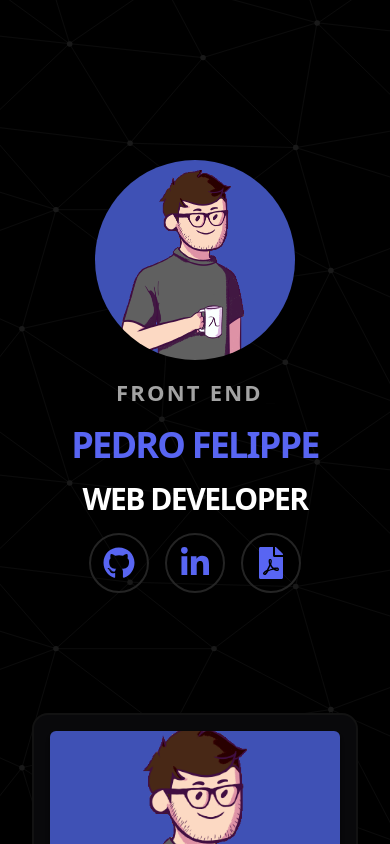
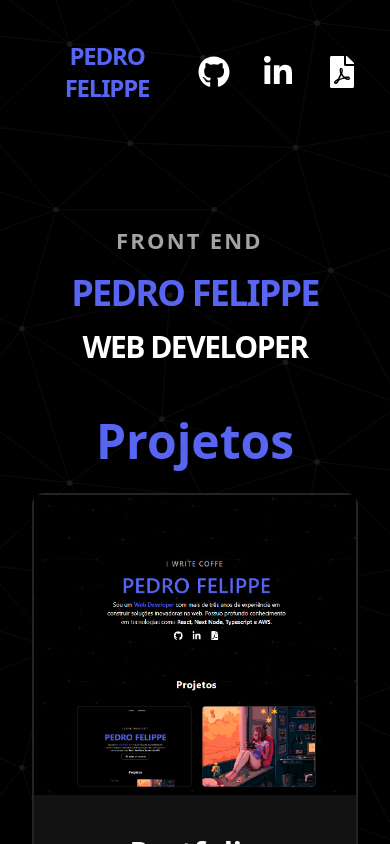
Before and after one commit to pefelippe/Portfolio, a Next.js app: page / in a window 390 px wide. Built offline with nearby package versions, Linux system fonts and the light colour scheme.

Commit message:
refactor: refactor no design, subindo projects

```diff
--- a/pages/_app.tsx
+++ b/pages/_app.tsx
@@ -12,9 +12,8 @@ import Footer from "../src/components/Footer";
 export default function App({ Component, pageProps }: AppProps) {
   return (
     <div
-      className=" snap-y snap-mandatory
+      className="
         overflow-x-hidden overflow-y-scroll bg-[url('/assets/endless-constellation.svg')]
-
         scrollbar scrollbar-track-gray-400/20 scrollbar-thumb-[#5865f2]/80 scroll-smooth
         h-screen min-w-[350px]  min-h-screen  text-[#000] "
     >
@@ -27,15 +26,15 @@ export default function App({ Component, pageProps }: AppProps) {
 
       <Analytics />
 
-      {/* <div className="snap-center ">
+      <div className="snap-center ">
         <Header />
-      </div> */}
+      </div>
 
       <Component {...pageProps} />
 
-      <div className="snap-center ">
+      {/* <div className="snap-center ">
         <Footer />
-      </div>
+      </div> */}
     </div>
   );
 }
--- a/pages/index.tsx
+++ b/pages/index.tsx
@@ -3,17 +3,17 @@ import React from "react";
 import About from "../src/content/About";
 import Hero from "../src/content/Hero";
 import Skills from "../src/content/Skills";
+import Projects from "./../src/content/Projects";
 import Contact from "./Contact";
-import Projects from "./../src/content/Projects";
 
 export default function Home() {
   return (
-    <div className=" space-y-10 md:space-y-20 py-20 md:py-40  ">
+    <div className="w-screen  space-y-10 md:space-y-20 py-20 md:py-40  px-8">
       <Hero />
+      <Projects />
+      <Skills />
       <About />
-      <Skills />
-      <Projects />
-      <Contact />
+      {/* <Contact /> */}
     </div>
   );
 }
--- a/src/atoms/ContentTitle.tsx
+++ b/src/atoms/ContentTitle.tsx
@@ -6,7 +6,7 @@ type Title = {
 
 function ContentTitle({ title }: Title) {
   return (
-    <div className="mx-auto flex w-fit text-[2.5rem] font-bold text-[#5865f2] ">
+    <div className="mx-auto flex w-fit text-[3rem] font-bold text-[#5865f2] ">
       {title}
     </div>
   );
--- a/src/components/Header.tsx
+++ b/src/components/Header.tsx
@@ -15,8 +15,8 @@ function Header({}: Props) {
       initial={{ opacity: 0, y: -50 }}
       animate={{ opacity: 1, y: 0 }}
       transition={{ duration: 2, delay: 1 }}
-      className="min-h-[10vh]  h-fit flex z-40  mx-auto  text-[20px]  border-b-[1px] border-[#303030] rounded max-w-7xl
-       font-semibold  justify-between max-sm:flex-col max-sm:py-10 max-sm:gap-4 w-full items-center px-8"
+      className="min-h-[10vh]  h-fit flex z-40  mx-auto  text-[20px]  rounded max-w-7xl
+       font-semibold  justify-between  max-sm:py-10 max-sm:gap-4 w-full items-center px-8"
     >
       <Link
         href="/"
@@ -27,7 +27,7 @@ function Header({}: Props) {
         <span>Pedro Felippe</span>
       </Link>
 
-      <div className="flex gap-4 md:gap-8 text-white">
+      {/* <div className="flex gap-4 md:gap-8 text-white">
         <Link href="/" className="text-gray-300 hover:text-white" target="">
           <span>Home</span>
         </Link>
@@ -55,6 +55,23 @@ function Header({}: Props) {
         >
           <span> Contato </span>
         </Link>
+      </div> */}
+
+      <div className="flex gap-8  justify-center">
+        <AnimatedBtn className=" " href="https://github.com/pefelippe">
+          <FaGithub className="h-8 w-8 text-white hover:text-[#5865f2]" />
+        </AnimatedBtn>
+
+        <AnimatedBtn
+          className=""
+          href="https://www.linkedin.com/in/pedro-felippe/"
+        >
+          <FaLinkedinIn className="h-8 w-8 text-white hover:text-[#5865f2] " />
+        </AnimatedBtn>
+
+        <AnimatedBtn className="" href="https://resume.io/r/m2cn8pnqu">
+          <FaFilePdf className="h-8 w-8 text-white hover:text-[#5865f2]" />
+        </AnimatedBtn>
       </div>
     </motion.div>
   );
--- a/src/components/ProjectCard.tsx
+++ b/src/components/ProjectCard.tsx
@@ -1,7 +1,7 @@
 import { motion } from "framer-motion";
 import Link from "next/link";
 import React from "react";
-import { FaAngleRight, FaGithub } from "react-icons/fa";
+import { FaAngleRight, FaCode, FaGithub } from "react-icons/fa";
 
 type IProjectCard = {
   description: string;
@@ -9,6 +9,7 @@ type IProjectCard = {
   link: string;
   repo: string;
   title: string;
+  stack: string[];
 };
 
 function ExperienceCard({
@@ -17,24 +18,49 @@ function ExperienceCard({
   imgUrl,
   repo,
   title,
+  stack,
 }: IProjectCard) {
   return (
-    <motion.a
-      whileHover={{
-        scale: 1.05,
-        transition: { duration: 0.1 },
-      }}
-      className="flex flex-col text-white shadow-xl rounded-xl border-2 border-[#242424]  bg-[#121212]  hover:border-[#5865f2] "
-      href=""
-    >
+    <motion.article className="flex flex-col h-full max-w-[600px] text-white shadow-xl rounded-xl border-2 border-[#242424]  bg-[#121212] ">
       <motion.img
         src={imgUrl}
         alt="card image"
-        className="object-cover h-[250px] md:h-[350px]  w-full "
+        className="object-cover h-[300px] w-full "
       />
 
-      <p className="font-bold text-xl py-4 md:py-8">{title}</p>
-    </motion.a>
+      <div className="gap-8 flex flex-col justify-between p-10">
+        <p className="font-bold text-3xl ">{title}</p>
+        <div className=" grid grid-cols-4 gap-4">
+          {stack?.map((item) => {
+            return (
+              <span
+                className="text-gray-300 py-2 px-2 text-md rounded-md border-2 border-[#242424] bg-[#202020]"
+                key={item}
+              >
+                {item}
+              </span>
+            );
+          })}
+        </div>
+
+        <p className="text-xl ">{description}</p>
+
+        <div className=" w-full justify-center gap-4 flex  font-semibold tracking-[1px]">
+          <a
+            href={repo}
+            className="flex gap-4 rounded-xl  w-full py-3 border-2 items-center justify-center hover:underline border-[#5865f2] transition-all"
+          >
+            Código
+          </a>
+          <a
+            href={link}
+            className="flex  rounded-xl  w-full py-4 items-center justify-center hover:underline  bg-[#5865f2] transition-all"
+          >
+            Demo
+          </a>
+        </div>
+      </div>
+    </motion.article>
   );
 }
 
--- a/src/content/About.tsx
+++ b/src/content/About.tsx
@@ -14,7 +14,7 @@ function About({}: Props) {
       initial={{ opacity: 0 }}
       animate={{ opacity: 1 }}
       transition={{ duration: 2 }}
-      className=" h-full w-screen max-w-7xl  text-xl text-[#fff] mx-auto px-8 snap-center"
+      className=" h-full w-full max-w-7xl  text-xl text-[#fff] mx-auto  snap-center"
     >
       <div
         className=" flex flex-col w-full md:flex-row
--- a/src/content/Hero.tsx
+++ b/src/content/Hero.tsx
@@ -4,13 +4,11 @@ import React from "react";
 import { FaFilePdf, FaGithub, FaLinkedinIn } from "react-icons/fa";
 import { Typewriter } from "react-simple-typewriter";
 
-import AnimatedBtn from "../components/motion/AnimatedBtn";
-
 export default function Hero() {
   return (
     <motion.div
-      className="relative px-6 gap-4 mx-auto  w-screen snap-center
-      flex flex-col items-center justify-center h-fit  py-20
+      className="relative px-6 gap-4 mx-auto  w-full snap-center
+      flex flex-col items-center justify-center h-fit
       text-center shadow-md text-[#fff]"
     >
       <motion.div
@@ -19,12 +17,6 @@ export default function Hero() {
         transition={{ duration: 1 }}
         className="w-full flex flex-col items-center justify-center gap-4"
       >
-        <motion.img
-          alt="avatar-pefelippe"
-          src="assets/avatar-pdr.png"
-          className="rounded-full h-[200px] transition-all shadow-md object-cover border-1 border-[#121212]"
-        />
-
         <motion.p
           initial={{ y: -25, opacity: 0 }}
           animate={{ y: 0, opacity: 1 }}
@@ -62,51 +54,6 @@ export default function Hero() {
         >
           Web Developer
         </p>
-
-        <div className="flex gap-4 md:gap-6 justify-center">
-          <AnimatedBtn
-            className="w-fit border-2 border-[#242424] p-3 rounded-full hover:border-[#5865f2] "
-            href="https://github.com/pefelippe"
-          >
-            <FaGithub className="h-8 w-8  text-[#5865f2]" />
-          </AnimatedBtn>
-
-          <AnimatedBtn
-            className="w-fit border-2 border-[#242424] p-3 rounded-full hover:border-[#5865f2]"
-            href="https://www.linkedin.com/in/pedro-felippe/"
-          >
-            <FaLinkedinIn className="h-8 w-8 text-[#5865f2] " />
-          </AnimatedBtn>
-
-          <AnimatedBtn
-            className="w-fit border-2 border-[#242424] p-3 rounded-full hover:border-[#5865f2]"
-            href="https://resume.io/r/m2cn8pnqu"
-          >
-            <FaFilePdf className="h-8 w-8  text-[#5865f2]" />
-          </AnimatedBtn>
-        </div>
-
-        {/* <div className="w-full mt-4 flex flex-col max-sm:gap-3 gap-6 sm:flex-row items-center justify-center text-lg max-sm:px-8 font-semibold">
-          <Link
-            href="#projects"
-            target=""
-            className="w-full inline-flex  items-center justify-center rounded-md border-2 hover:underline bg-[#fff]  text-[#000]
-             px-6 font-semibold
-            py-4 text-center  duration-200  lg:w-auto hover:rounded-2xl"
-          >
-            <span>Meus Projetos</span>
-          </Link>
-
-          <Link
-            href="#contact"
-            target=""
-            className="w-full inline-flex  items-center justify-center px-6 py-4 border-2 rounded-md hover:rounded-2xl hover:underline
-            border-[#5865f2] bg-[#5865f2]  text-[#fff]
-            text-center text-black duration-200 focus:outline-none focus-visible:outline-gray-600 focus-visible:ring-gray-300 lg:w-auto font-semibold"
-          >
-            <span> Entre em contato </span>
-          </Link>
-        </div> */}
       </motion.div>
     </motion.div>
   );
--- a/src/content/Projects.tsx
+++ b/src/content/Projects.tsx
@@ -26,31 +26,35 @@ function Projects() {
       repo: "https://github.com/pefelippe/Portfolio",
       title: "Portfolio",
       imgUrl: "assets/portfolio.png",
-      description: "Meu portfolio pessoal.",
+      stack: ["react", "tailwind", "next", "typescript"],
+      description:
+        "Meu primeiro portfolio pessoal, com objetivo de mostrar meus projetos, habilidades e um pouco mais sobre mim. ",
     },
     {
       id: 2,
       link: "",
       repo: "https://github.com/pefelippe/PomodoroTunes",
-      title: "Pomodoro Tunes",
+      title: "Pomodoro-fi",
       imgUrl: "assets/pomodorotunes.png",
-      description: "A união de música calma e pomodoro.",
+      stack: ["react", "tailwind", "next", "typescript"],
+      description:
+        "Nesse projeto tentei uno a tranquilidade do lo-fi com o poderoso método pomodoro.",
     },
   ];
 
   return (
     <motion.div
       id="projects"
-      className="relative mx-auto px-8 w-screen items-center justify-center h-fit text-center snap-start"
+      className="relative mx-auto  w-full items-center justify-center h-fit text-center snap-start"
     >
       <motion.div
         initial={{ opacity: 0 }}
         animate={{ opacity: 1 }}
         transition={{ duration: 1.5 }}
-        className="h-fit w-full flex flex-col justify-center items-center py-10  "
+        className="h-fit w-full flex flex-col justify-center items-center  gap-4"
       >
         <ContentTitle title="Projetos" />
-        <div className="w-full max-w-7xl py-10 justify-center items-center relative grid md:grid-cols-2 grid-cols-1 gap-10 mx-auto  ">
+        <div className="w-full max-w-7xl justify-center items-center relative grid md:grid-cols-2 grid-cols-1 gap-10 mx-auto  ">
           {projects?.map((proj) => {
             return (
               <ProjectCard
@@ -60,17 +64,18 @@ function Projects() {
                 link={proj.link}
                 title={proj.title}
                 repo={proj.repo}
+                stack={proj.stack}
               />
             );
           })}
         </div>
-        <AnimatedBtn
+        {/* <AnimatedBtn
           href="https://github.com/pefelippe?tab=repositories"
           target="_blank"
           className="flex w-fit  mx-auto gap-2 items-center text-lg font-semibold text-center p-4 px-6  border-2 rounded-full  text-[#5865f2] transition-all "
         >
           <span>Repositórios no GitHub</span>
-        </AnimatedBtn>
+        </AnimatedBtn> */}
       </motion.div>
     </motion.div>
   );
```
Also changed, not shown: src/components/Footer.tsx (+9 -19 lines), src/content/Skills.tsx (+4 -6 lines).
